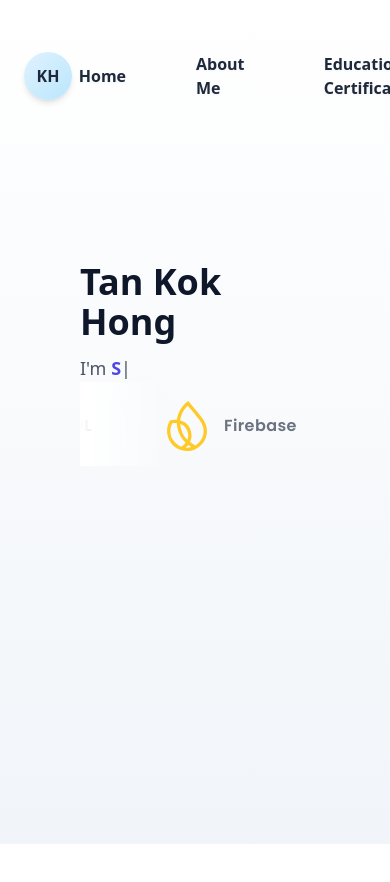
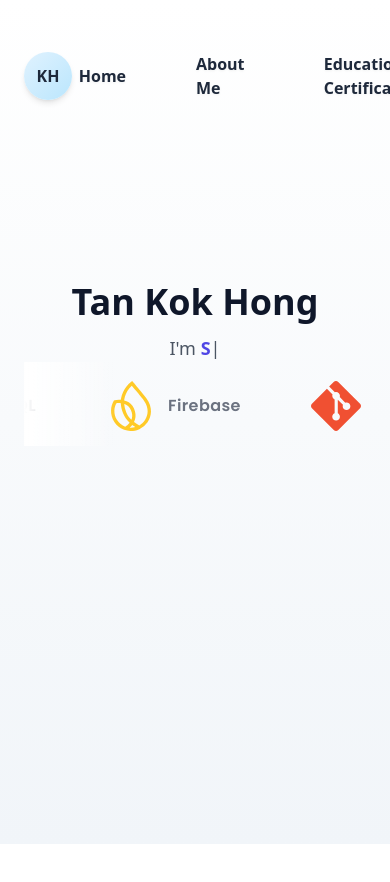
Before and after one commit to AlexHong04/profolio, a Next.js app: page / in a window 390 px wide. Shown: the top 882 px of the page. Built offline with nearby package versions, Linux system fonts and the light colour scheme.

Commit message:
test the hero

```diff
--- a/app/components/hero.tsx
+++ b/app/components/hero.tsx
@@ -35,12 +35,11 @@ const Hero: React.FC = () => {
   }, []);
 
   return (
-    <section
-      id="hero"
-      className={`${styles.hero} w-full flex flex-col justify-center px-20`}
-    >
+    <section id="hero" className={`${styles.hero} w-full`}>
+      <div className="w-full px-6 sm:px-12 md:px-20">
+        <div className="max-w-5xl mx-auto flex flex-col justify-center">
           <div
-        className="w-full flex flex-col items-start justify-center text-left"
+            className="w-full flex flex-col items-center md:items-start justify-center text-center md:text-left"
             data-aos="zoom-in"
             data-aos-delay="100"
           >
@@ -72,11 +71,10 @@ const Hero: React.FC = () => {
         </div> */}
           </div>
 
-      <div
-        // className={`${styles.logoArea} w-full px-6 sm:px-12 md:px-24 lg:px-40 `}
-          className={`${styles.logoArea} w-full mt-8`}
-      >
+          <div className={`${styles.logoArea} w-full mt-8 flex justify-center md:justify-start`}>
             <Icons />
+          </div>
+        </div>
       </div>
     </section>
   );
```
Lines whose indentation alone changed are shown as unchanged.
